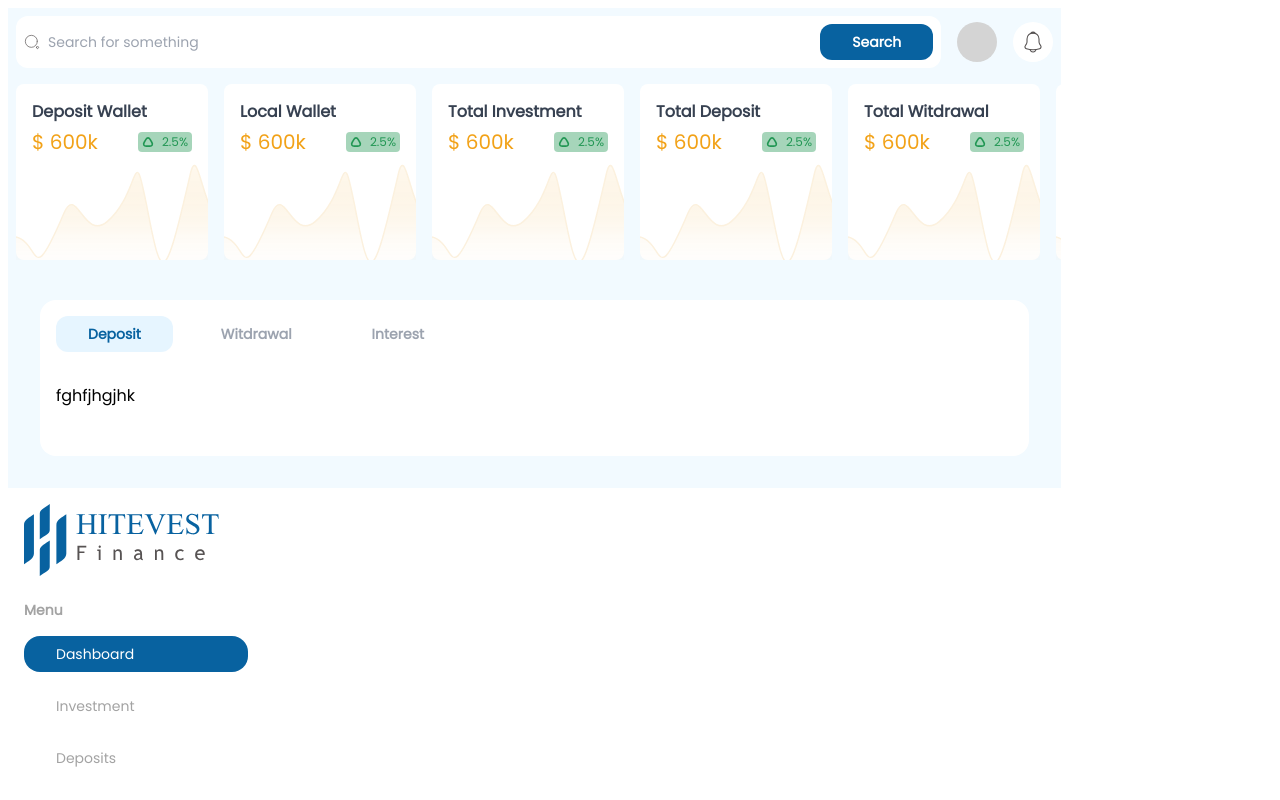
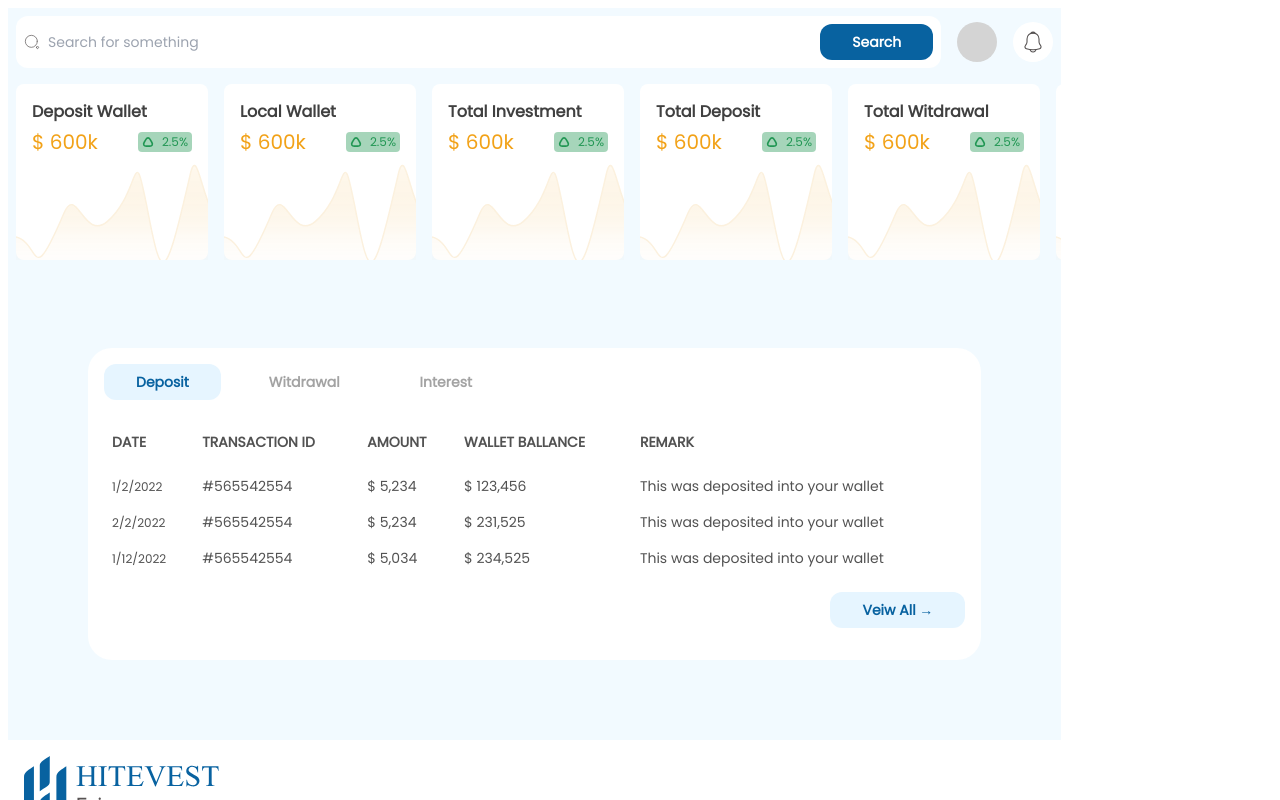
Before and after one commit to Hitevest-Organisation/hitevest-dashboard, a Next.js app: page /dashboard in a window 1280 px wide. Built offline with nearby package versions, Linux system fonts and the light colour scheme.

Commit message:
Added Dummy Transactions Table

```diff
--- a/pages/dashboard/index.tsx
+++ b/pages/dashboard/index.tsx
@@ -1,4 +1,5 @@
 import DashboardLayout from "../../layouts/DashboardLayout";
+import { transactions } from "../../assets/DummyTransactions";
 
 export default function DashboardHome() {
   const cards = [
@@ -18,7 +19,7 @@ export default function DashboardHome() {
             className="bg-white rounded-lg flex-grow min-w-48 transform duration-300 hover:scale-105"
             key={i}
           >
-            <div className="font-bold p-4 pb-0 text-gray-700">{item}</div>
+            <div className="font-bold p-4 pb-0 text-true-gray-700">{item}</div>
             <div className="flex space-x-4 p-4 pt-1 pb-2 items-center">
               <div className="flex-grow font-medium font-bold text-xl text-[#f2a218]">
                 $ 600k
@@ -39,8 +40,8 @@ export default function DashboardHome() {
         ))}
       </section>
 
-      <section className="p-4 md:p-8">
-        <section className="bg-white rounded-2xl p-4">
+      <section className="p-4 md:p-8 lg:p-20">
+        <section className="bg-white rounded-3xl p-4">
           <div className="flex space-x-4">
             <button className="bg-primary rounded-xl font-bold bg-opacity-20 text-primary text-sm text-center p-2 px-4 capitalize md:px-8 hover:(bg-opacity-100 bg-secondary text-white) ">
               Deposit
@@ -49,14 +50,63 @@ export default function DashboardHome() {
             {["Witdrawal", "Interest"].map((item, i) => (
               <button
                 key={i}
-                className="rounded-xl font-bold text-sm py-2 px-4 text-gray-400 capitalize md:px-8 hover:(text-primary bg-secondary) "
+                className="rounded-xl font-bold text-sm py-2 px-4 text-true-gray-400 capitalize md:px-8 hover:(text-primary bg-secondary) "
               >
                 {item}
               </button>
             ))}
           </div>
 
-          <div className="py-8">fghfjhgjhk</div>
+          <div className="py-4 overflow-x-auto">
+            <section className="rounded w-full table table-auto">
+              <div className="table-header-group">
+                <div className="font-medium text-sm text-true-gray-600 uppercase table-row">
+                  <div className="font-bold text-left p-2 py-4 table-cell">
+                    Date
+                  </div>
+                  <div className="font-bold text-left p-2 table-cell">
+                    <div className="inline md:hidden">Trans ID</div>
+                    <div className="hidden md:inline">Transaction ID</div>
+                  </div>
+                  <div className="font-bold text-left p-2 table-cell">
+                    Amount
+                  </div>
+                  <div className="font-bold text-left p-2 table-cell">
+                    Wallet Ballance
+                  </div>
+                  <div className="font-bold text-left p-2 table-cell">
+                    Remark
+                  </div>
+                </div>
+              </div>
+
+              {transactions.map((transaction, i) => (
+                <div key={i} className="text-true-gray-600 table-row-group">
+                  <div className="text-sm table-row">
+                    <div className="text-xs p-2 table-cell md:(py-4) ">
+                      {transaction.date}
+                    </div>
+                    <div className="p-2 table-cell">{transaction.id}</div>
+                    <div className="p-2 table-cell">
+                      $ {transaction.amount.toLocaleString()}
+                    </div>
+                    <div className="p-2 table-cell">
+                      $ {transaction.balance.toLocaleString()}
+                    </div>
+                    <div className="p-2 table-cell whitespace-nowrap">
+                      {transaction.remark}
+                    </div>
+                  </div>
+                </div>
+              ))}
+            </section>
+
+            <nav className="flex pt-4 justify-end">
+              <button className="bg-primary rounded-xl font-bold bg-opacity-20 text-primary text-sm text-center p-2 px-4 capitalize md:px-8 hover:(bg-opacity-100 bg-secondary text-white) ">
+                Veiw All →
+              </button>
+            </nav>
+          </div>
         </section>
       </section>
     </DashboardLayout>
```
